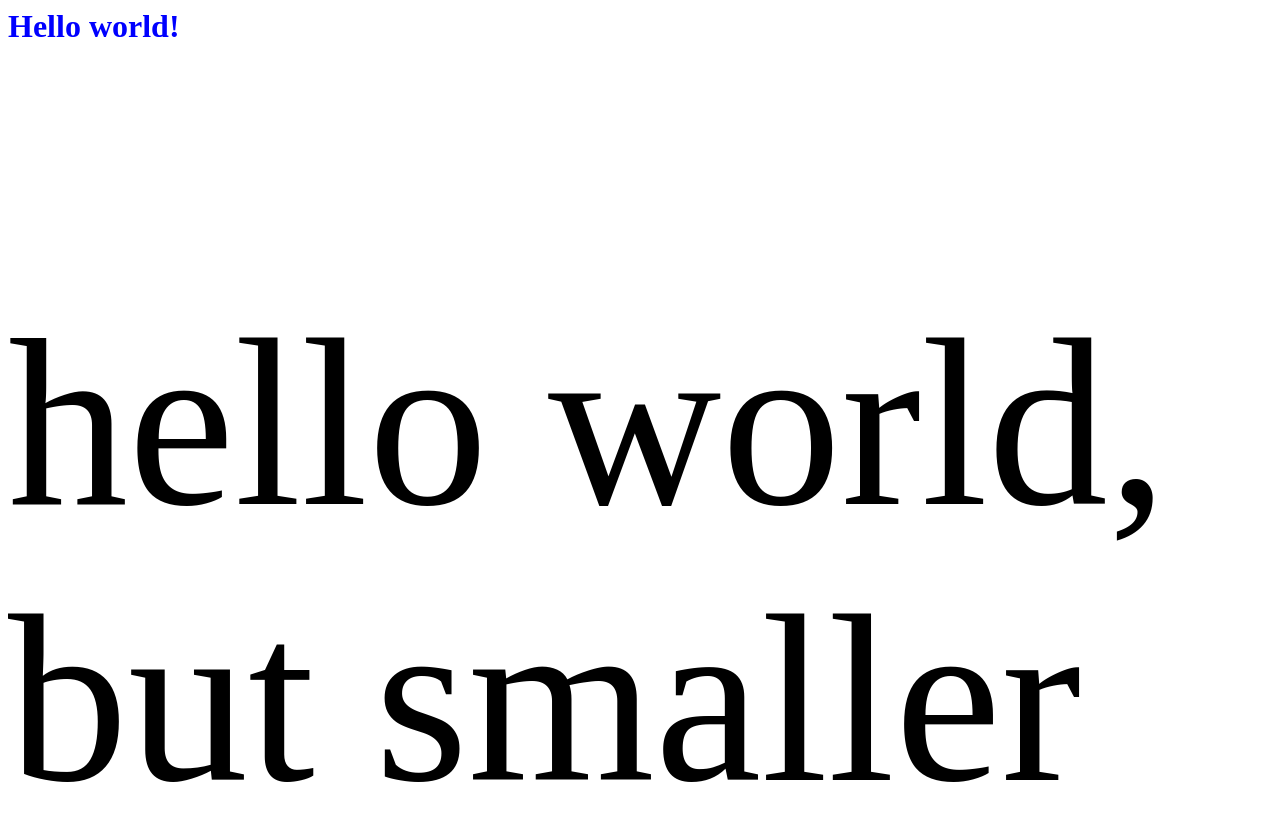
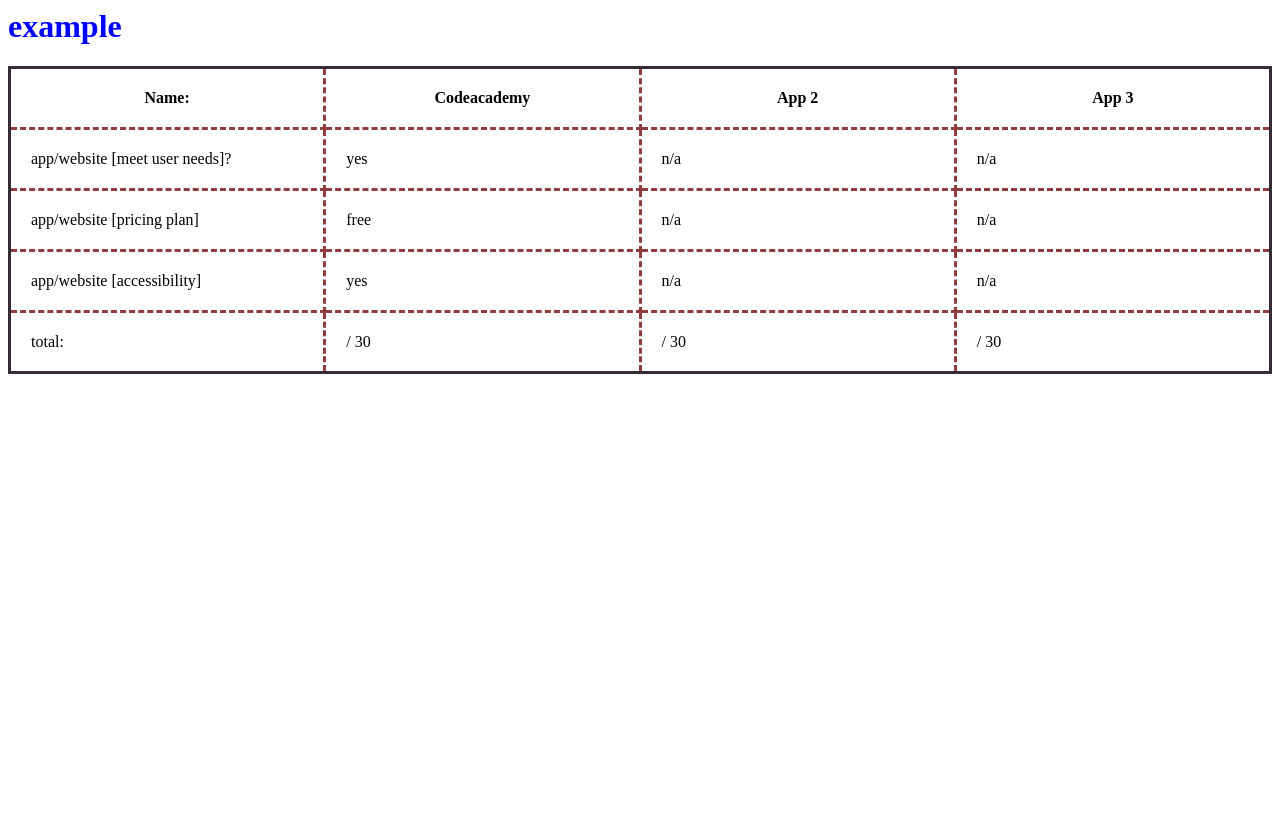
Before and after one commit to CialanJPatterson/IxD-project-one, a plain HTML site: page index.html in a window 1280 px wide. After the commit the page ends 800 px from the top, so only its background shows below. Drawn offline with Linux system fonts and the light colour scheme.

Commit message:
added table

```diff
--- a/index.html
+++ b/index.html
@@ -5,7 +5,38 @@
   </head>
 
   <body>
-    <h1>Hello world!</h1>
-    <p>hello world, but smaller</p>
+    <h1>example</h1>
+    <table>
+      <tr>
+        <th>Name:</th>
+        <th>Codeacademy</th>
+        <th>App 2</th>
+        <th>App 3</th>
+      </tr>
+      <tr>
+        <td>app/website [meet user needs]?</td>
+        <td>yes</td>
+        <td>n/a</td>
+        <td>n/a</td>
+      </tr>
+      <tr>
+        <td>app/website [pricing plan]</td>
+        <td>free</td>
+        <td>n/a</td>
+        <td>n/a</td>
+      </tr>
+      <tr>
+        <td>app/website [accessibility]</td>
+        <td>yes</td>
+        <td>n/a</td>
+        <td>n/a</td>
+      </tr>
+      <tr>
+        <td>total:</td>
+        <td> / 30</td>
+        <td> / 30</td>
+        <td> / 30</td>
+      </tr>
+    </table>
   </body>
 </html>
--- a/styles.css
+++ b/styles.css
@@ -2,5 +2,33 @@
   color: blue;
 }
 p{
-  font-size: 15pc
+  font-size: 24pc;
 }
+table {
+  table-layout: fixed;
+  width: 100%;
+  border-collapse: collapse;
+  border: 3px solid rgb(53, 42, 53);
+}
+
+thead th:nth-child(1) {
+  width: 30%;
+}
+
+thead th:nth-child(2) {
+  width: 20%;
+}
+
+thead th:nth-child(3) {
+  width: 15%;
+}
+
+thead th:nth-child(4) {
+  width: 35%;
+}
+
+th,
+td {
+  padding: 20px;
+  border: dashed rgb(145, 61, 61);
+}
```
